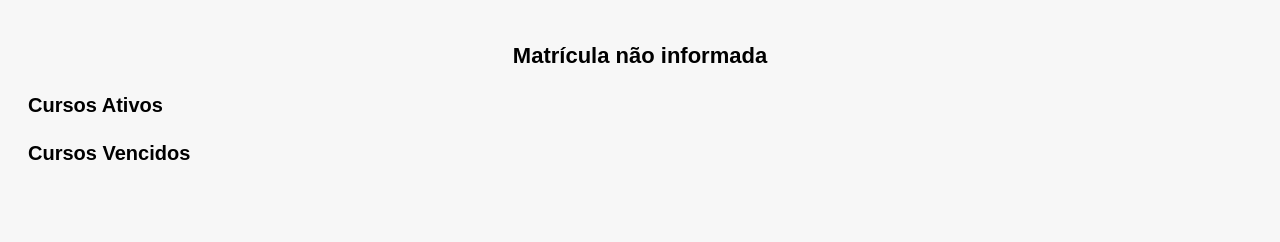
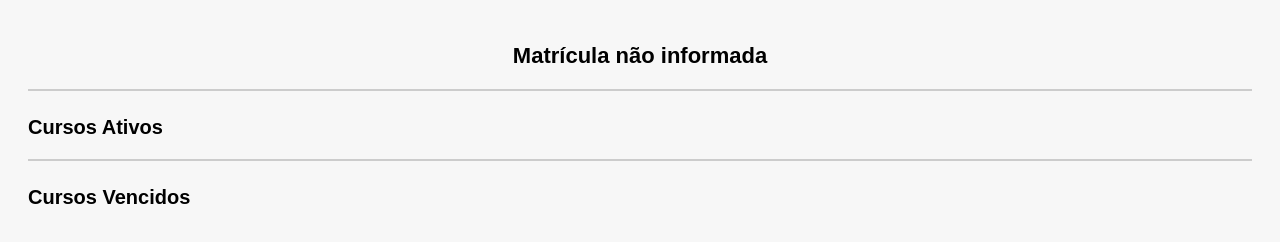
Before and after one commit to RepositorioQSMA/CONSULTA-CURSOS, a plain HTML site: page index.html in a window 1280 px wide. Drawn offline with Linux system fonts and the light colour scheme.

Commit message:
Adicionado separadores

```diff
--- a/index.html
+++ b/index.html
@@ -45,9 +45,11 @@
 
 <h1 id="nomeColaborador">Carregando...</h1>
 
+<hr style="margin:20px 0; border:0; border-top:2px solid #ccc;">
 <h2>Cursos Ativos</h2>
 <div id="ativos"></div>
 
+<hr style="margin:20px 0; border:0; border-top:2px solid #ccc;">
 <h2>Cursos Vencidos</h2>
 <div id="vencidos"></div>
 
```
